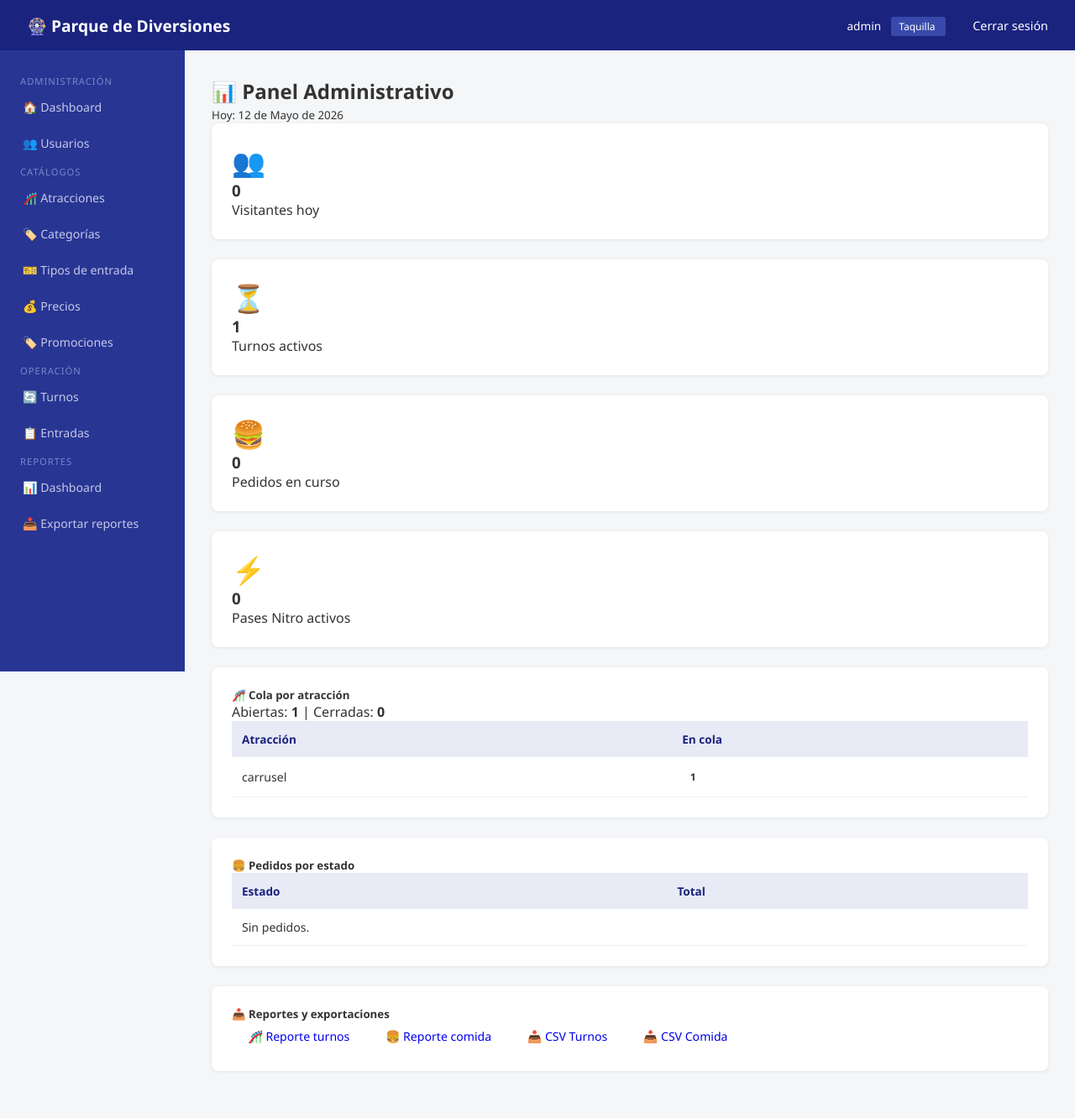
After one commit to Y3CR/parque_diversiones, a Django app: page /reportes/ in a window 1280 px wide. The commit adds this page. Shown: the whole page at 84% size. Run offline with Django 5.2, Linux system fonts and the light colour scheme; a user stored in the database is signed in; data comes from the database, SQL or seed files in the repository; both versions use the stored data as it was after the commit; data that the repository does not hold is empty.

Commit message:
feat: panel admin y reportes (paso 12)
- Dashboard admin: KPIs en tiempo real (visitantes, turnos, pedidos, Nitro)
- Cola por atracción y pedidos por estado en tiempo real
- Reporte de turnos por atracción y estado
- Reporte de comida por combo (cantidad e ingresos)
- Exportación CSV: turnos y comida
- Dashboard: enlaces por rol (operador alimentos, taquilla, soporte)
- Sidebar base.html: corrección URL reportes:exportar

```diff
--- a/config/urls.py
+++ b/config/urls.py
@@ -14,4 +14,5 @@ urlpatterns = [
     path('',            include('portal.urls')),
     path('portal/', include('portal.urls')),
     path('comida/', include('comida.urls')),
+    path('reportes/', include('reportes.urls')),
 ] + static(settings.MEDIA_URL, document_root=settings.MEDIA_ROOT)
--- a/reportes/urls.py
+++ b/reportes/urls.py
@@ -1,11 +1,12 @@
 from django.urls import path
-from django.http import HttpResponse
+from . import views
 
 app_name = 'reportes'
 
-def temp(r): return HttpResponse('Próximamente - Reportes')
-
 urlpatterns = [
-    path('dashboard/', temp, name='dashboard'),
-    path('exportar/',  temp, name='exportar'),
+    path('',               views.dashboard,          name='dashboard'),
+    path('turnos/',        views.reporte_turnos,     name='turnos'),
+    path('comida/',        views.reporte_comida,     name='comida'),
+    path('export/turnos/', views.exportar_turnos_csv, name='export_turnos'),
+    path('export/comida/', views.exportar_comida_csv, name='export_comida'),
 ]
--- a/reportes/views.py
+++ b/reportes/views.py
@@ -1,3 +1,99 @@
 from django.shortcuts import render
+from django.contrib.auth.decorators import login_required
+from django.http import HttpResponse
+from django.utils import timezone
+from django.db.models import Count, Sum
+import csv
+from datetime import date
 
-# Create your views here.
+from atracciones.models import Atraccion
+from turnos.models import Turno
+from usuarios.models import Visitante, PaseNitro
+from entradas.models import Entrada
+from comida.models import Pedido, ItemPedido
+
+
+@login_required
+def dashboard(request):
+    hoy = date.today()
+
+    # KPIs principales
+    visitantes_hoy   = Visitante.objects.filter(fecha_registro__date=hoy).count()
+    turnos_activos   = Turno.objects.filter(estado__in=['generado', 'llamado']).count()
+    pedidos_activos  = Pedido.objects.exclude(estado__in=['entregado', 'cancelado']).count()
+    entradas_hoy     = Entrada.objects.filter(fecha_compra__date=hoy).count() if hasattr(Entrada, 'fecha_compra') else 0
+
+    # Atracciones
+    atracciones_abiertas  = Atraccion.objects.filter(estado='abierta').count()
+    atracciones_cerradas  = Atraccion.objects.exclude(estado='abierta').count()
+
+    # Cola por atracción
+    cola_por_atraccion = Turno.objects.filter(
+        estado__in=['generado', 'llamado']
+    ).values('atraccion__nombre').annotate(total=Count('id')).order_by('-total')
+
+    # Pedidos por estado
+    pedidos_por_estado = Pedido.objects.values('estado').annotate(total=Count('id'))
+
+    # Pases Nitro activos hoy
+    nitros_activos = PaseNitro.objects.filter(activo=True, fecha_fin__gte=hoy).count()
+
+    return render(request, 'reportes/dashboard.html', {
+        'visitantes_hoy':      visitantes_hoy,
+        'turnos_activos':      turnos_activos,
+        'pedidos_activos':     pedidos_activos,
+        'entradas_hoy':        entradas_hoy,
+        'atracciones_abiertas': atracciones_abiertas,
+        'atracciones_cerradas': atracciones_cerradas,
+        'cola_por_atraccion':  cola_por_atraccion,
+        'pedidos_por_estado':  pedidos_por_estado,
+        'nitros_activos':      nitros_activos,
+        'hoy':                 hoy,
+    })
+
+
+@login_required
+def reporte_turnos(request):
+    turnos = Turno.objects.values(
+        'atraccion__nombre', 'estado'
+    ).annotate(total=Count('id')).order_by('atraccion__nombre', 'estado')
+    return render(request, 'reportes/reporte_turnos.html', {'turnos': turnos})
+
+
+@login_required
+def reporte_comida(request):
+    items = ItemPedido.objects.values(
+        'combo__nombre'
+    ).annotate(
+        total_vendidos=Sum('cantidad'),
+        total_ingresos=Sum('subtotal')
+    ).order_by('-total_vendidos')
+    return render(request, 'reportes/reporte_comida.html', {'items': items})
+
+
+@login_required
+def exportar_turnos_csv(request):
+    response = HttpResponse(content_type='text/csv')
+    response['Content-Disposition'] = 'attachment; filename="turnos.csv"'
+    writer = csv.writer(response)
+    writer.writerow(['Atracción', 'Estado', 'Total'])
+    datos = Turno.objects.values(
+        'atraccion__nombre', 'estado'
+    ).annotate(total=Count('id')).order_by('atraccion__nombre')
+    for row in datos:
+        writer.writerow([row['atraccion__nombre'], row['estado'], row['total']])
+    return response
+
+
+@login_required
+def exportar_comida_csv(request):
+    response = HttpResponse(content_type='text/csv')
+    response['Content-Disposition'] = 'attachment; filename="pedidos_comida.csv"'
+    writer = csv.writer(response)
+    writer.writerow(['Combo', 'Cantidad vendida', 'Ingresos'])
+    datos = ItemPedido.objects.values('combo__nombre').annotate(
+        total=Sum('cantidad'), ingresos=Sum('subtotal')
+    ).order_by('-total')
+    for row in datos:
+        writer.writerow([row['combo__nombre'], row['total'], row['ingresos']])
+    return response
--- a/templates/base/base.html
+++ b/templates/base/base.html
@@ -194,7 +194,9 @@
         <a href="{% url 'entradas:lista_entradas' %}">📋 Entradas</a>
         <span class="section-title">Reportes</span>
         <a href="{% url 'reportes:dashboard' %}">📊 Dashboard</a>
-        <a href="{% url 'reportes:exportar' %}">📥 Exportar</a>
+       <!-- <a href="{% url 'reportes:export_turnos' %}">📥 CSV Turnos</a>
+<a href="{% url 'reportes:export_comida' %}">📥 CSV Comida</a> -->
+        <a href="{% url 'reportes:dashboard' %}">📥 Exportar reportes</a>
     {% elif user.rol == 'taquilla' %}
         <span class="section-title">Taquilla</span>
         <a href="{% url 'usuarios:dashboard' %}">🏠 Dashboard</a>
--- /dev/null
+++ b/templates/reportes/dashboard.html
@@ -0,0 +1,112 @@
+{% extends 'base/base.html' %}
+{% block content %}
+<div class="container mt-4">
+  <div class="d-flex justify-content-between align-items-center mb-4">
+    <h2>📊 Panel Administrativo</h2>
+    <small class="text-muted">Hoy: {{ hoy }}</small>
+  </div>
+
+  <!-- KPIs -->
+  <div class="row mb-4">
+    <div class="col-6 col-md-3 mb-3">
+      <div class="card text-center border-primary">
+        <div class="card-body">
+          <div style="font-size:2rem;">👥</div>
+          <h3 class="card-title">{{ visitantes_hoy }}</h3>
+          <p class="card-text text-muted small">Visitantes hoy</p>
+        </div>
+      </div>
+    </div>
+    <div class="col-6 col-md-3 mb-3">
+      <div class="card text-center border-warning">
+        <div class="card-body">
+          <div style="font-size:2rem;">⏳</div>
+          <h3 class="card-title">{{ turnos_activos }}</h3>
+          <p class="card-text text-muted small">Turnos activos</p>
+        </div>
+      </div>
+    </div>
+    <div class="col-6 col-md-3 mb-3">
+      <div class="card text-center border-success">
+        <div class="card-body">
+          <div style="font-size:2rem;">🍔</div>
+          <h3 class="card-title">{{ pedidos_activos }}</h3>
+          <p class="card-text text-muted small">Pedidos en curso</p>
+        </div>
+      </div>
+    </div>
+    <div class="col-6 col-md-3 mb-3">
+      <div class="card text-center border-warning">
+        <div class="card-body">
+          <div style="font-size:2rem;">⚡</div>
+          <h3 class="card-title">{{ nitros_activos }}</h3>
+          <p class="card-text text-muted small">Pases Nitro activos</p>
+        </div>
+      </div>
+    </div>
+  </div>
+
+  <div class="row">
+    <!-- Cola por atracción -->
+    <div class="col-md-6 mb-4">
+      <div class="card h-100">
+        <div class="card-body">
+          <h5 class="card-title">🎢 Cola por atracción</h5>
+          <p class="text-muted small">
+            Abiertas: <strong>{{ atracciones_abiertas }}</strong> |
+            Cerradas: <strong>{{ atracciones_cerradas }}</strong>
+          </p>
+          <table class="table table-sm">
+            <thead><tr><th>Atracción</th><th>En cola</th></tr></thead>
+            <tbody>
+              {% for a in cola_por_atraccion %}
+              <tr>
+                <td>{{ a.atraccion__nombre }}</td>
+                <td><span class="badge bg-warning text-dark">{{ a.total }}</span></td>
+              </tr>
+              {% empty %}
+              <tr><td colspan="2" class="text-muted">Sin turnos activos.</td></tr>
+              {% endfor %}
+            </tbody>
+          </table>
+        </div>
+      </div>
+    </div>
+
+    <!-- Pedidos por estado -->
+    <div class="col-md-6 mb-4">
+      <div class="card h-100">
+        <div class="card-body">
+          <h5 class="card-title">🍔 Pedidos por estado</h5>
+          <table class="table table-sm">
+            <thead><tr><th>Estado</th><th>Total</th></tr></thead>
+            <tbody>
+              {% for p in pedidos_por_estado %}
+              <tr>
+                <td>{{ p.estado }}</td>
+                <td>{{ p.total }}</td>
+              </tr>
+              {% empty %}
+              <tr><td colspan="2" class="text-muted">Sin pedidos.</td></tr>
+              {% endfor %}
+            </tbody>
+          </table>
+        </div>
+      </div>
+    </div>
+  </div>
+
+  <!-- Accesos rápidos -->
+  <div class="card mt-2">
+    <div class="card-body">
+      <h5 class="card-title">📥 Reportes y exportaciones</h5>
+      <div class="d-flex flex-wrap gap-2 mt-3">
+        <a href="{% url 'reportes:turnos' %}" class="btn btn-outline-primary">🎢 Reporte turnos</a>
+        <a href="{% url 'reportes:comida' %}" class="btn btn-outline-success">🍔 Reporte comida</a>
+        <a href="{% url 'reportes:export_turnos' %}" class="btn btn-outline-secondary">📥 CSV Turnos</a>
+        <a href="{% url 'reportes:export_comida' %}" class="btn btn-outline-secondary">📥 CSV Comida</a>
+      </div>
+    </div>
+  </div>
+</div>
+{% endblock %}
```
Also changed, not shown: templates/reportes/reporte_comida.html (added, +28 -0 lines), templates/reportes/reporte_turnos.html (added, +28 -0 lines), templates/usuarios/dashboard.html (+11 -0 lines), db.sqlite3.
